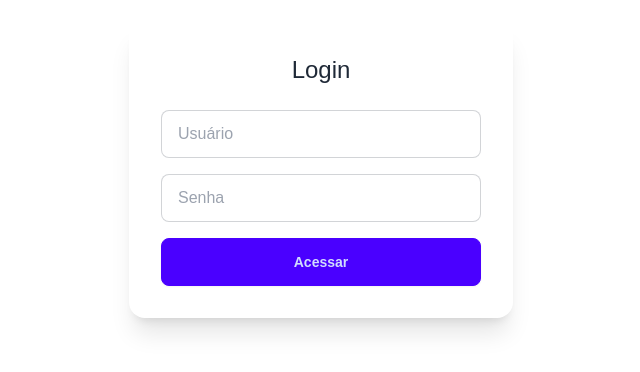
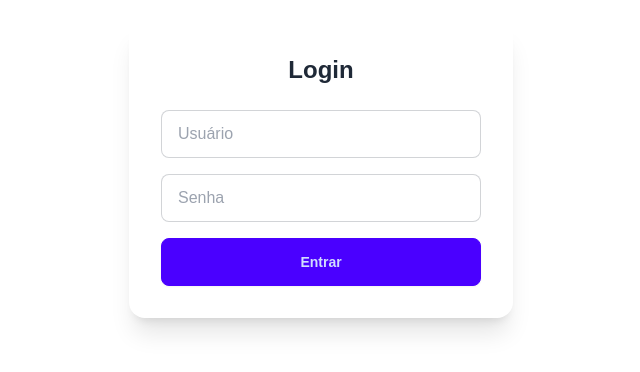
Before and after one commit to wesleyalves-dev/comunica-in, a Next.js app in the folder frontend/: page / in a window 1280 px wide. Shown: the part 230-602 px from the top of the page, without its empty margins (319-959 px from the left). Built offline with nearby package versions, Linux system fonts and the light colour scheme.

Commit message:
refactor: criado form components

```diff
--- a/frontend/src/app/(home)/page.tsx
+++ b/frontend/src/app/(home)/page.tsx
@@ -1,5 +1,7 @@
 "use client";
 import { redirect } from "next/navigation";
+
+import { Form, TextInput, Password, Submit } from "@/components/form";
 
 export default function Home() {
   function handleSubmit(event: any) {
@@ -11,23 +13,15 @@ export default function Home() {
     <main className="h-full flex justify-center items-center">
       <div className="dui-card shadow-xl w-96">
         <div className="dui-card-body">
-          <h1 className="text-center text-2xl mb-4">Login</h1>
+          <h1 className="text-center text-2xl mb-4 select-none font-bold">
+            Login
+          </h1>
 
-          <form className="flex flex-col gap-4" onSubmit={handleSubmit}>
-            <input
-              className="dui-input dui-input-bordered w-full"
-              type="text"
-              placeholder="Usuário"
-            />
-            <input
-              className="dui-input dui-input-bordered w-full"
-              type="password"
-              placeholder="Senha"
-            />
-            <button type="submit" className="dui-btn dui-btn-primary">
-              Acessar
-            </button>
-          </form>
+          <Form onSubmit={handleSubmit}>
+            <TextInput name="username" placeholder="Usuário" />
+            <Password name="password" placeholder="Senha" />
+            <Submit label="Entrar" />
+          </Form>
         </div>
       </div>
     </main>
--- /dev/null
+++ b/frontend/src/components/form/form.tsx
@@ -0,0 +1,12 @@
+interface FormProps {
+  children?: React.ReactNode;
+  onSubmit?: (data: any) => void;
+}
+
+export function Form({ children, onSubmit }: FormProps) {
+  return (
+    <form className="flex flex-col gap-4" onSubmit={onSubmit}>
+      {children}
+    </form>
+  );
+}
--- /dev/null
+++ b/frontend/src/components/form/index.ts
@@ -0,0 +1,4 @@
+export { Form } from "./form";
+export { TextInput } from "./text-input";
+export { Password } from "./password";
+export { Submit } from "./submit";
--- /dev/null
+++ b/frontend/src/components/form/password.tsx
@@ -0,0 +1,15 @@
+interface TextInputProps {
+  name: string;
+  placeholder?: string;
+}
+
+export function Password({ name, placeholder }: TextInputProps) {
+  return (
+    <input
+      name={name}
+      placeholder={placeholder}
+      type="password"
+      className="dui-input dui-input-bordered w-full"
+    />
+  );
+}
--- /dev/null
+++ b/frontend/src/components/form/submit.tsx
@@ -0,0 +1,11 @@
+interface SubmitProps {
+  label: string;
+}
+
+export function Submit({ label }: SubmitProps) {
+  return (
+    <button type="submit" className="dui-btn dui-btn-primary">
+      {label}
+    </button>
+  );
+}
--- /dev/null
+++ b/frontend/src/components/form/text-input.tsx
@@ -0,0 +1,15 @@
+interface TextInputProps {
+  name: string;
+  placeholder?: string;
+}
+
+export function TextInput({ name, placeholder }: TextInputProps) {
+  return (
+    <input
+      name={name}
+      placeholder={placeholder}
+      type="text"
+      className="dui-input dui-input-bordered w-full"
+    />
+  );
+}
```
